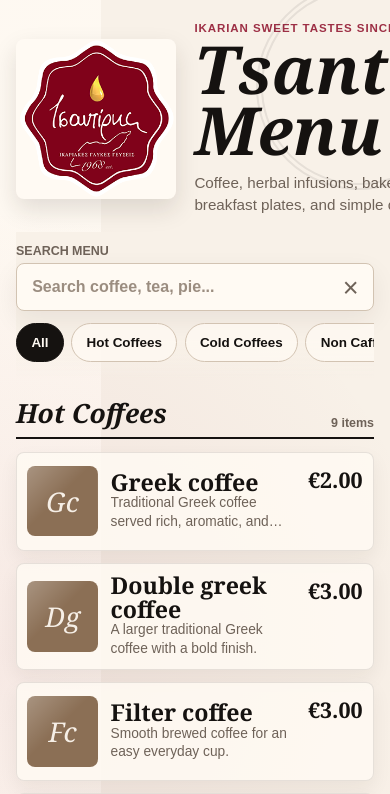
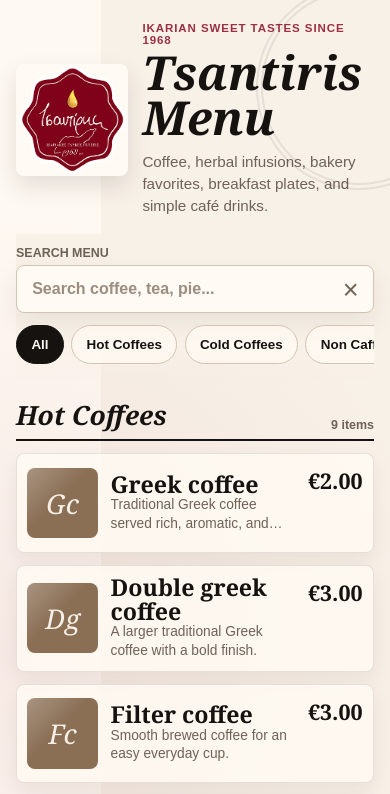
Before and after one commit to elenat2/Menu_Cafe, a plain HTML site: page index.html in a window 390 px wide. Shown: the top 794 px of the page. Drawn offline with Linux system fonts and the light colour scheme.

Commit message:
Update style.css

```diff
--- a/style.css
+++ b/style.css
@@ -36,8 +36,8 @@ body.modal-open {
 .hero {
   position: relative;
   display: grid;
-  grid-template-columns: 10rem 1fr;
-  gap: 1.15rem;
+  grid-template-columns: 7rem 1fr;
+  gap: 0.9rem;
   align-items: center;
   padding: 1.4rem 1rem 1rem;
   overflow: hidden;
@@ -58,8 +58,8 @@ body.modal-open {
 .brand-mark {
   display: grid;
   place-items: center;
-  width: 10rem;
-  height: 10rem;
+  width: 7rem;
+  height: 7rem;
   overflow: hidden;
   background: var(--cream);
   border-radius: 8px;
@@ -85,9 +85,10 @@ body.modal-open {
 h1 {
   margin: 0;
   font-family: "Playfair Display", Georgia, serif;
-  font-size: clamp(2.7rem, 17vw, 5.8rem);
+  font-size: clamp(2.25rem, 12vw, 5.8rem);
   font-style: italic;
-  line-height: 0.92;
+  line-height: 0.96;
+  overflow-wrap: anywhere;
 }
 
 .intro {
```
